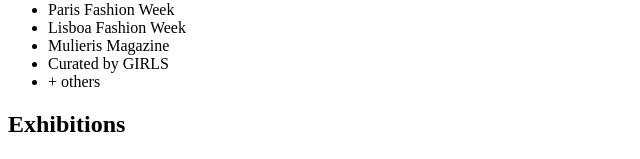
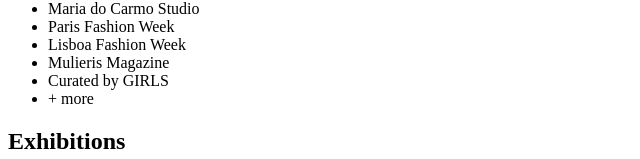
Before and after one commit to milebza/milebza.github.io, a React (Create React App) app: page / in a window 1280 px wide. Shown: the part 3017-3176 px from the top of the page, without its empty margins (0-640 px from the left). Built offline with nearby package versions, Linux system fonts and the light colour scheme; the HTML template or start-up script is replaced by a standard one.

Commit message:
Update about

```diff
--- a/src/routes/About/index.js
+++ b/src/routes/About/index.js
@@ -1,9 +1,7 @@
 import React from 'react';
 
 import work34 from '../../assets/work-34.jpg';
-import about1 from '../../assets/about-pic-01.jpg';
 import about5 from '../../assets/about-pic-05.JPG';
-import about6 from '../../assets/ceramic-01.jpg';
 import behen01 from '../../assets/behen-01.jpg';
 
 import Menu from '../../components/Menu';
@@ -31,7 +29,7 @@
         <div>
           <img
             src={about5}
-            alt="Detailed shot of hands holding a bag made of bread, at Lisboa Fashion Week"
+            alt="Detailed shot of hands holding a bag made of bread, at Fashion Week"
             className="img-fluid"
             loading="lazy"
           />
@@ -45,7 +43,8 @@
         </p>
          <h2 className="about-home__title">For inquiries:</h2>
          <p> ⊹ <b>hello@milenabaeza.com</b> <br />
-         ⊹  <a
+         <br />
+         <a
             href="https://www.instagram.com/milena.baeza/"
             target="_blank"
             rel="noreferrer"
@@ -88,7 +87,7 @@
           <li>Lisboa Fashion Week</li>
           <li>Mulieris Magazine</li>
           <li>Curated by GIRLS</li>
-          <li>+ others</li>
+          <li>+ more</li>
           {/* <li>C41 Magazine</li> */}
           {/* <li>Summer Drops, book <i>(sold out)</i></li> */}
           {/* Entrevista <a href="https://contraluzweb.wordpress.com/2022/05/08/milena-baeza/" target="_blank" rel="noreferrer">
```
